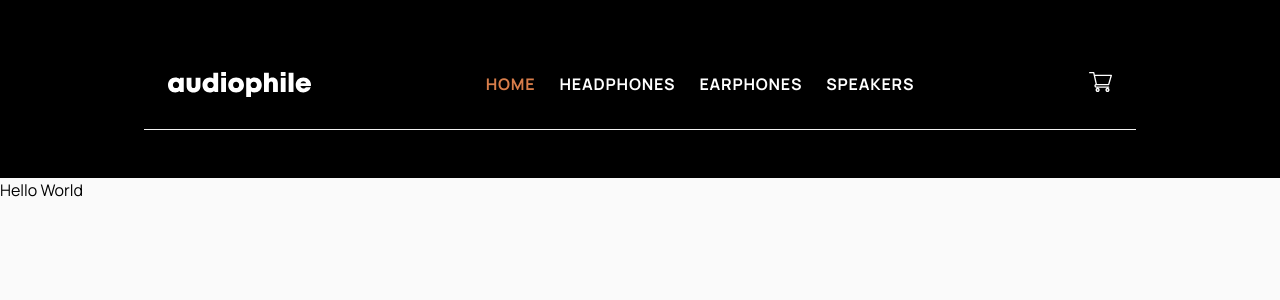
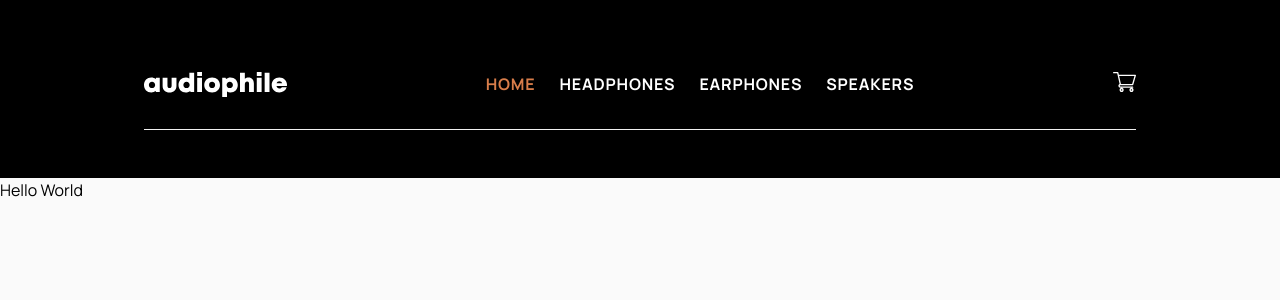
Before and after one commit to kerstin-w/audiophile-ecommerce, a Next.js app: page / in a window 1280 px wide. Shown: the top 300 px of the page. Built offline with nearby package versions, Linux system fonts and the light colour scheme.

Commit message:
style: Adjust margin and paddings for different screens in Header

```diff
--- a/app/_components/Header/Headers.js
+++ b/app/_components/Header/Headers.js
@@ -15,7 +15,7 @@ function Headers() {
 
   return (
     <header className="bg-black text-white">
-      <div className="md:mx-36 md:my-12 px-6 py-6 flex justify-between border-b border-primary-100 pb-8">
+      <div className="xl:mx-36 md:mx-24 md:my-12 px-6 py-6 md:px-0 flex justify-between border-b border-primary-100 pb-8">
         <div className="md:hidden flex items-end mr-5">
           <Hamburger toggleMenu={toggleMenu} isOpen={isOpen} />
         </div>
```
